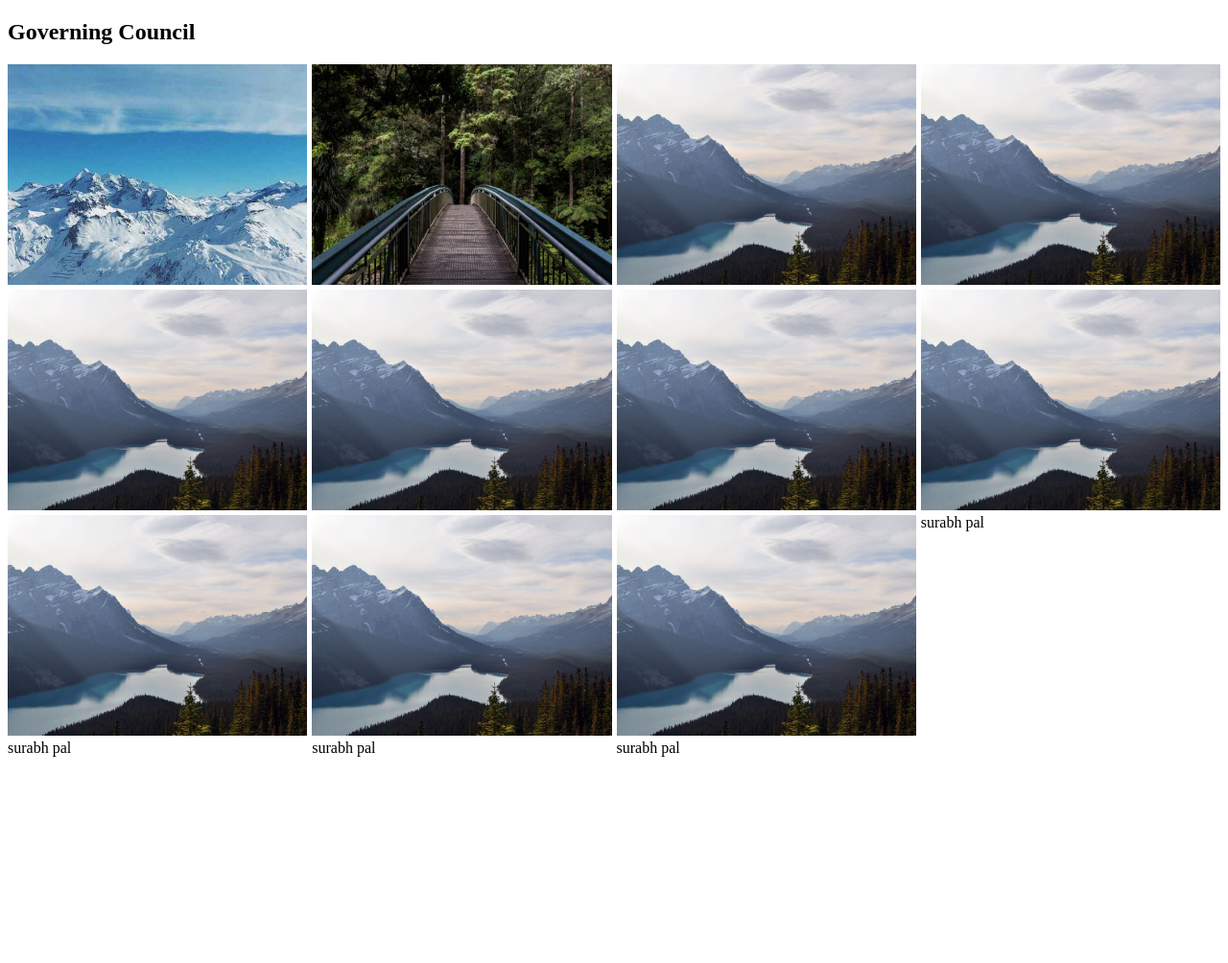
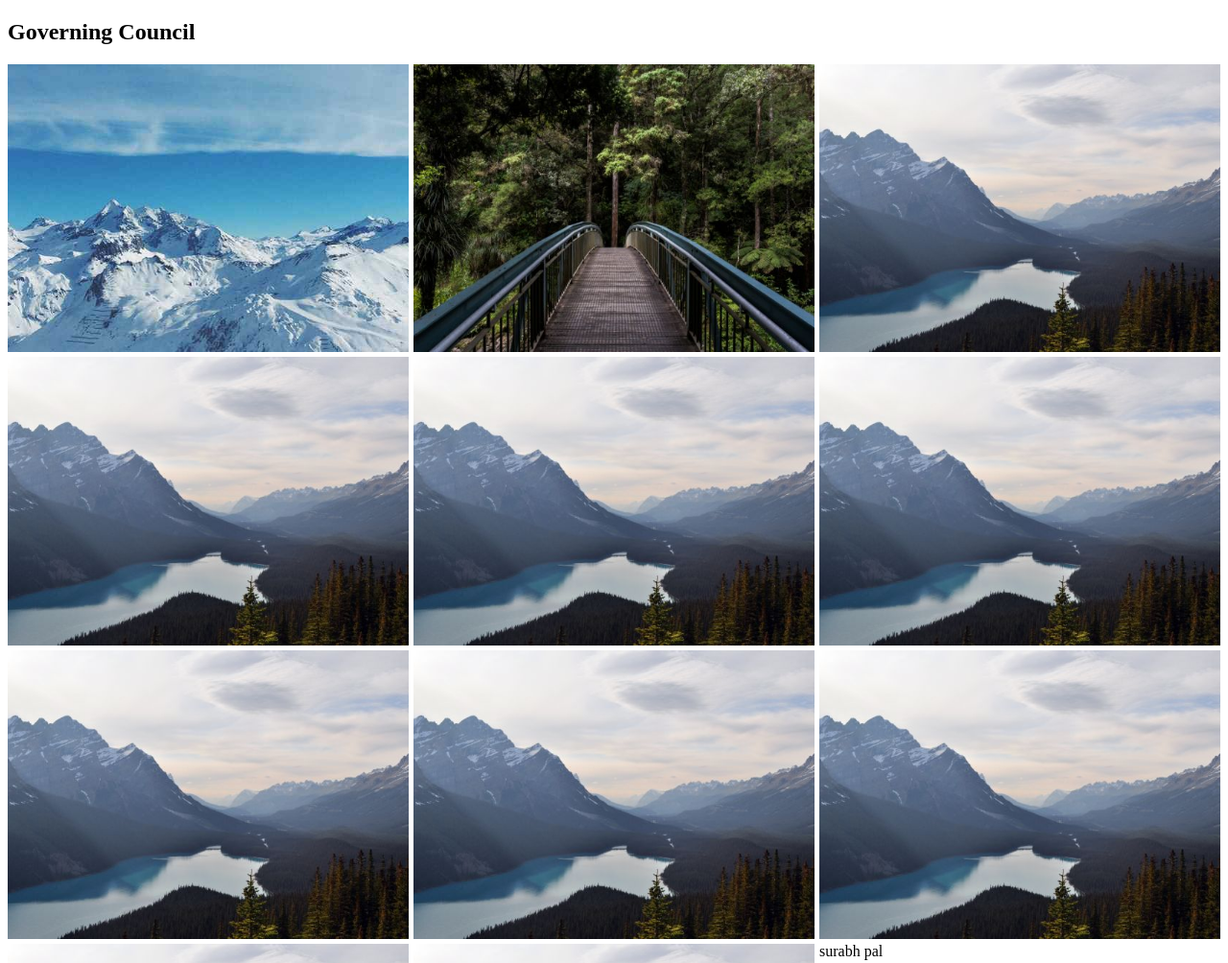
Before and after one commit to varungupte/varungupte.github.io, a plain HTML site: page index.html in a window 1280 px wide. Shown: the top 1004 px of the page at 96% size. Before the commit the page ends 800 px from the top, so only its background shows below. Drawn offline with Linux system fonts and the light colour scheme.

Commit message:
Update index.html

```diff
--- a/index.html
+++ b/index.html
@@ -5,7 +5,7 @@
 .container {
     display: grid;
     grid-gap: 5px;
-    grid-template-columns: repeat(auto-fit, minmax(300px, 2fr));
+    grid-template-columns: repeat(auto-fit, minmax(400px, 2fr));
     grid-template-rows: repeat(auto-fit,minmax(100px,2fr));
 }
 .container > div > img {
```
